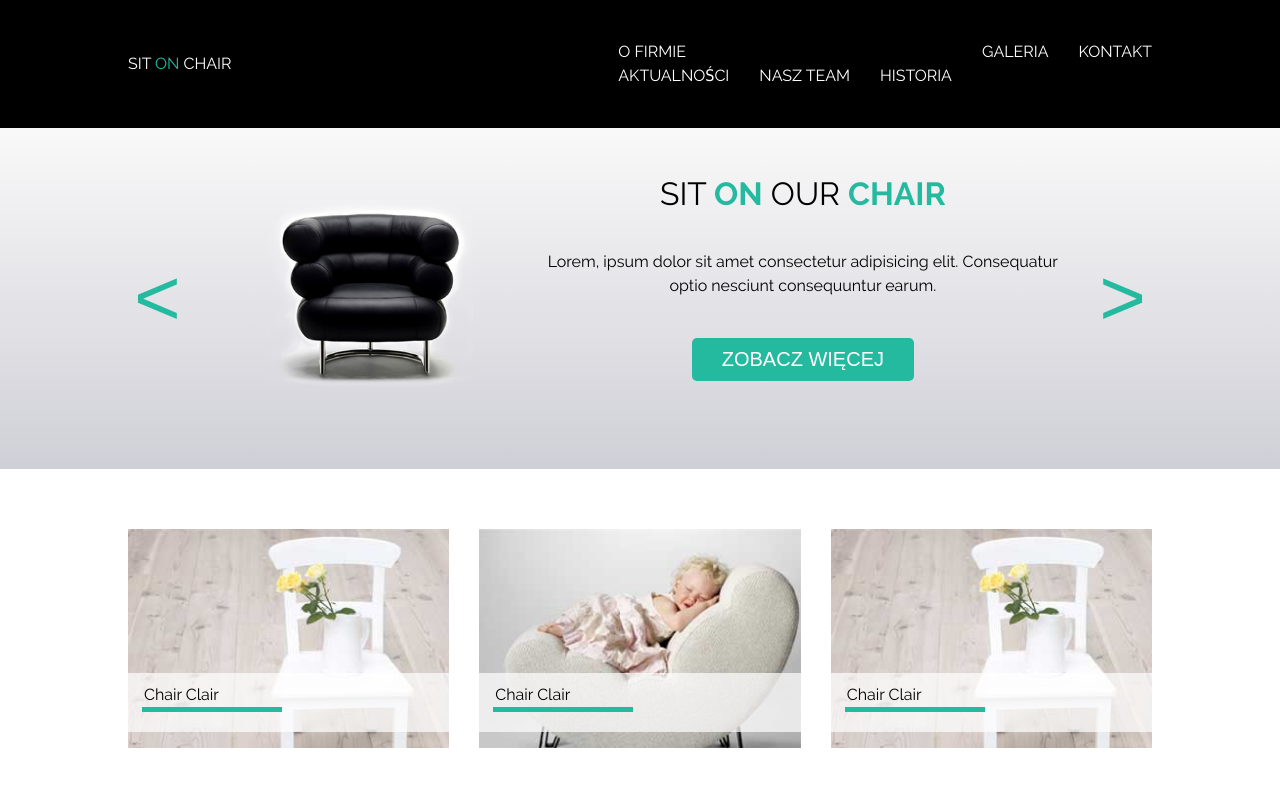
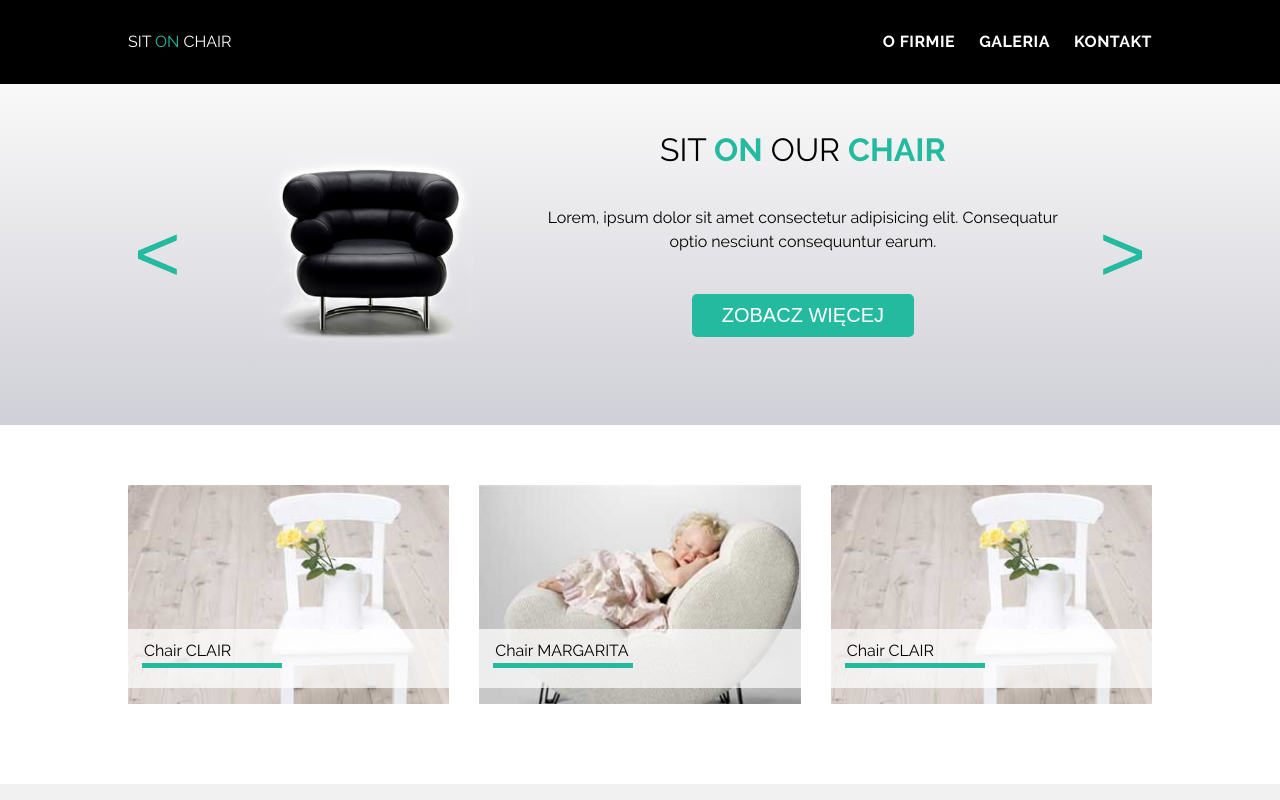
Before and after one commit to romanyk/Warsztat, a plain HTML site: page index.html in a window 1280 px wide. Shown: the top 800 px of the page. Drawn offline with Linux system fonts and the light colour scheme.

Commit message:
poprawki

```diff
--- a/css/style.css
+++ b/css/style.css
@@ -53,7 +53,6 @@ h2:after {
 
 header {
     background-color: #000;
-    padding: 10px 0;
 }
 
 header .container {
@@ -68,20 +67,75 @@ header .container span {
     color: #24ba9f;
 }
 
-header .container nav ul {
+nav {
     display: flex;
     justify-content: space-between;
 }
 
-header .container nav ul li a {
-    padding: 0 30px;
-    text-decoration: none;
-    text-transform: uppercase;
-    color: #fff;
+ul.menu {
+    text-align: right;
 }
 
-header .container nav ul li a:last-child {
+li.menu_element {
+    position: relative;
+    display: inline-block;
+    padding: 0 10px;
+}
+
+li.menu_element:last-child {
     padding-right: 0;
+}
+
+li.menu_element>a {
+    color: #fff;
+    font-weight: bold;
+    text-transform: uppercase;
+    text-decoration: none;
+    letter-spacing: 0.5px;
+}
+
+ul.dropdown {
+    position: absolute;
+    top: 260%;
+    height: 0;
+    width: 120px;
+    margin-left: -20px;
+    background: black;
+    font-size: 14px;
+    text-transform: none;
+    transition: 0.4s;
+    overflow: hidden;
+}
+
+li.dropdown_element {
+    text-align: left;
+    line-height: 150%;
+    padding: 5px;
+}
+
+li.dropdown_element a {
+    padding: 5px 10px;
+    color: #fff;
+    text-decoration: none;
+}
+
+ul.dropdown:before {
+    content: "";
+    display: block;
+    position: absolute;
+    top: -6px;
+    left: 53px;
+    height: 13px;
+    width: 13px;
+    background: black;
+    transform: rotate(45deg);
+}
+
+li.menu_element:hover>ul.dropdown {
+    height: 100px;
+    transition: 0.4s;
+    overflow: initial;
+    padding-top: 10px;
 }
 
 section.slider {
@@ -227,7 +281,6 @@ section.news .container ul li:hover .box__item {
 .price_wrapper {
     background: #f1f1f1;
 }
-
 
 ul.prices {
     display: flex;
@@ -390,7 +443,6 @@ ul.prices>li:hover button {
     color: #24ba9f;
 }
 
-
 .complete {
     display: flex;
     justify-content: space-between;
@@ -455,7 +507,6 @@ form {
     margin-bottom: 30px;
 }
 
-
 .checkbox {
     float: left;
     position: relative;
@@ -510,6 +561,7 @@ footer {
 
 .copyright {
     flex: 2;
+    color: #cdcdcd;
 }
 
 .media {
--- a/index.html
+++ b/index.html
@@ -62,7 +62,7 @@
                 <li>
                     <div class="box__news">
                         <img src="../Warsztat/images/box1_img.jpg" alt="krzeslo">
-                        <h3>Chair Clair</h3>
+                        <h3>Chair CLAIR</h3>
                     </div>
                     <div class="box__item">
                         <h3>Finds all inputs</h3>
@@ -77,7 +77,7 @@
                 <li>
                     <div class="box__news">
                         <img src="../Warsztat/images/box2_img.jpg" alt="dziecko">
-                        <h3>Chair Clair</h3>
+                        <h3>Chair MARGARITA</h3>
                     </div>
                     <div class="box__item">
                         <h3>Finds all inputs</h3>
@@ -92,7 +92,7 @@
                 <li>
                     <div class="box__news">
                         <img src="../Warsztat/images/box1_img.jpg" alt="krzeslo">
-                        <h3>Chair Clair</h3>
+                        <h3>Chair CLAIR</h3>
                     </div>
                     <div class="box__item">
                         <h3>Finds all inputs</h3>
```
Lines whose indentation alone changed are shown as unchanged.
